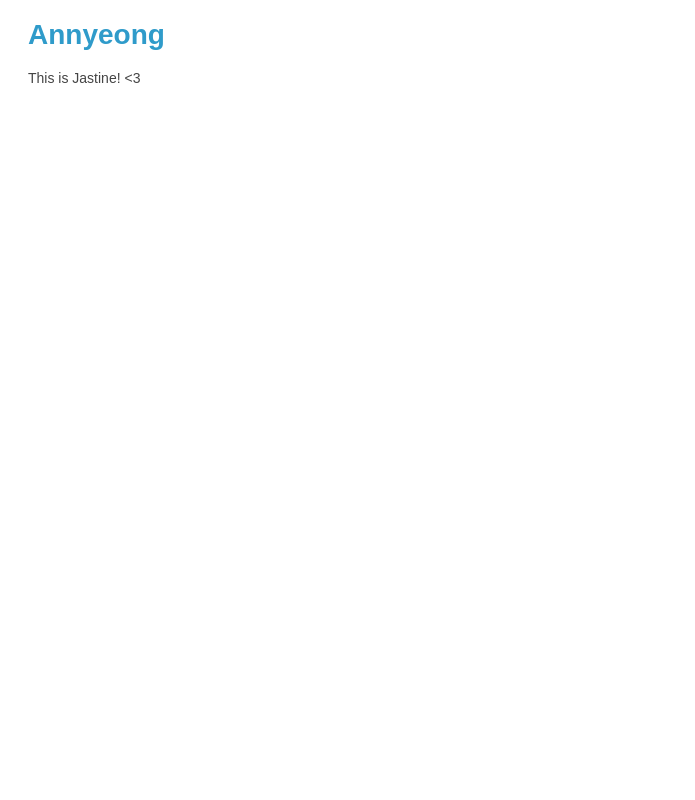
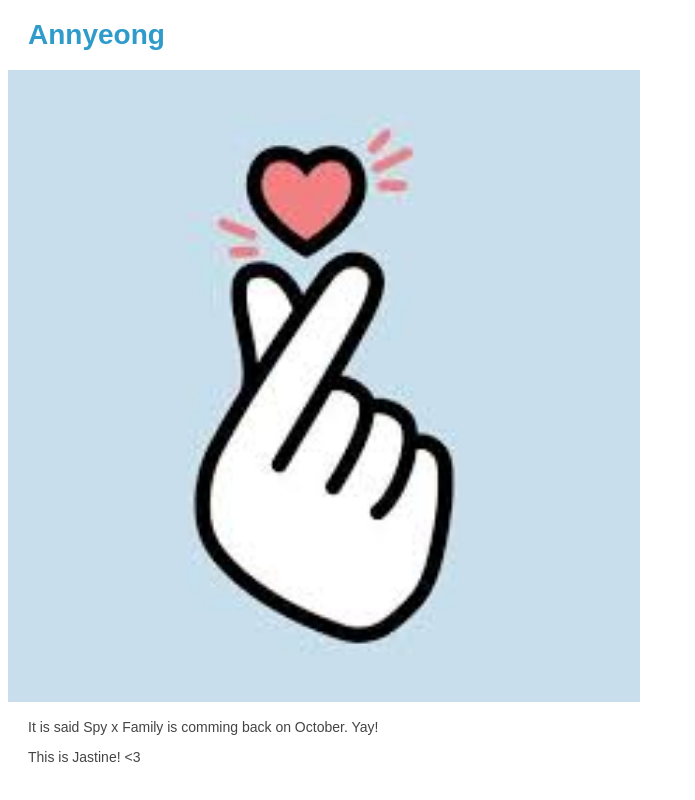
Before and after one commit to jassyb/annyeong-test-page, a plain HTML site: page index.html in a window 1280 px wide. Shown: the whole page, without its empty margins (0-695 px from the left). Drawn offline with Linux system fonts and the light colour scheme.

Commit message:
Added images to the file

```diff
--- a/index.html
+++ b/index.html
@@ -1,12 +1,14 @@
 <!DOCTYPE html>
 <html>
 <head>
-<title>Greetings!</title>
+<title>Greetings to you!</title>
 <link rel="stylesheet" href="popstyle.css">
 </head>
 <body>
 
 <h1>Annyeong</h1>
+<div><img src="anya-forger.jpg" alt="waku waku" style="width:50%;max-width: 960px;"></div>
+<p>It is said Spy x Family is comming back on October. Yay!</p>
 <p>This is Jastine! &lt;3</p>
 
 </body>
```
Also changed, not shown: anya-forger.jpg (added).
